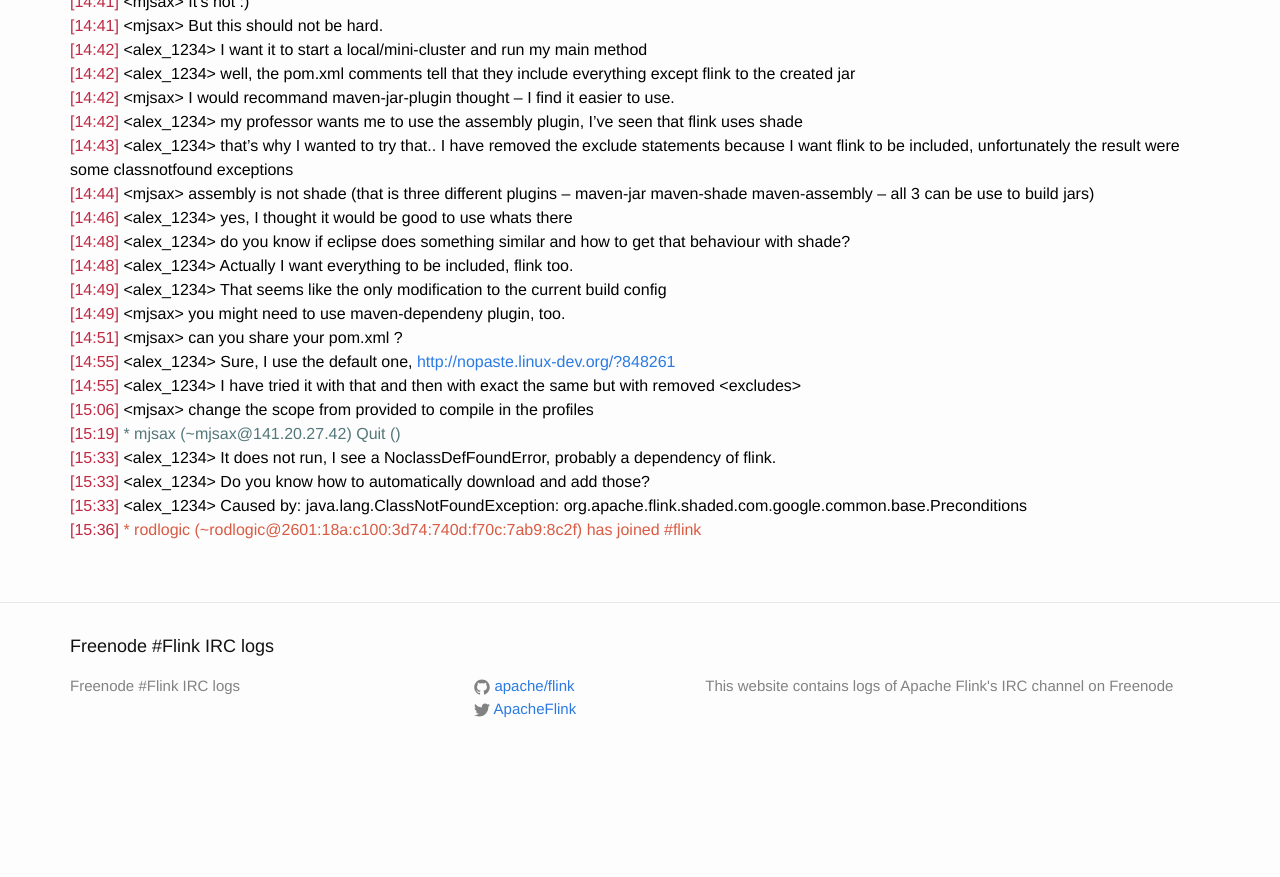
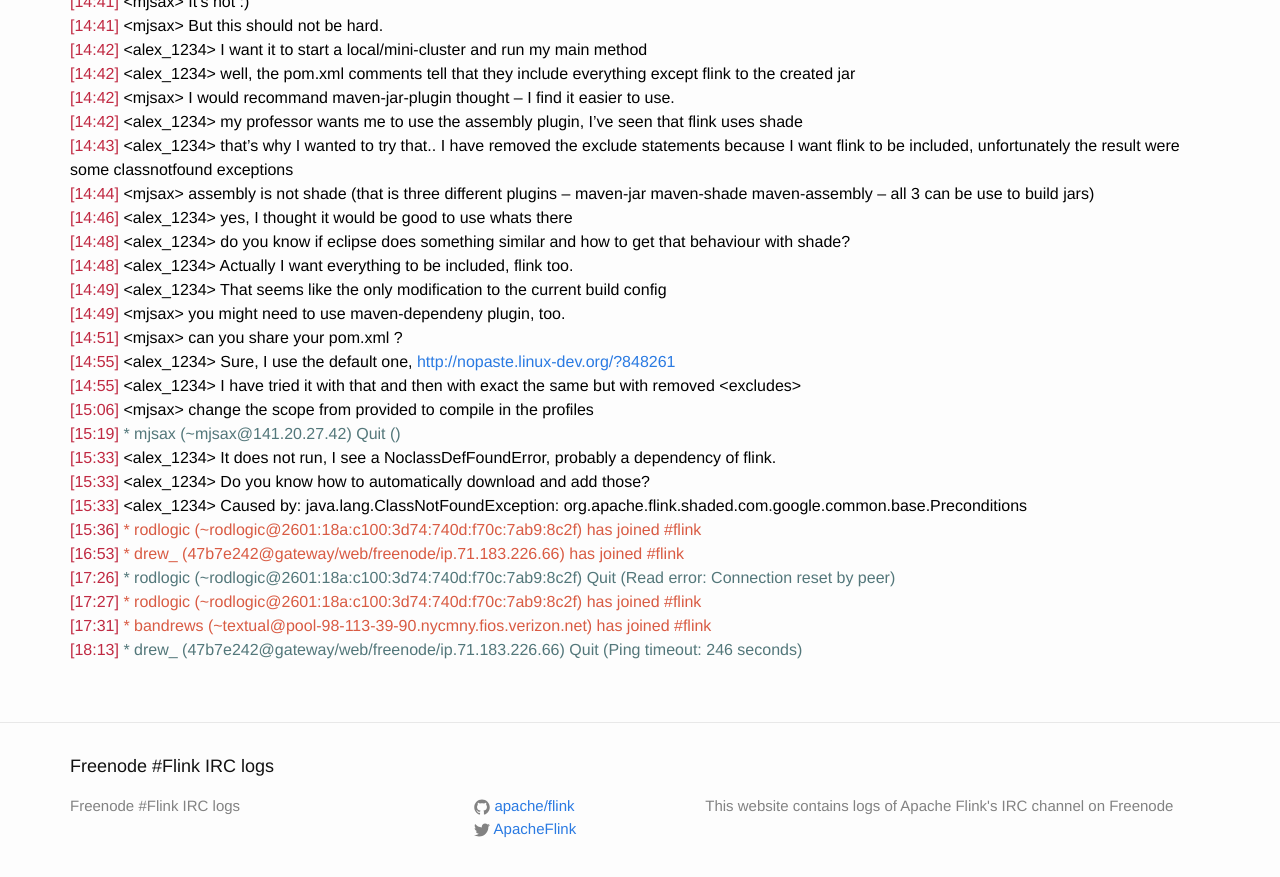
Before and after one commit to flink-irc-logs/flink-irc-logs.github.io, a Jekyll site: the page built from _posts/2015-11-20-logs.markdown, in a window 1280 px wide and 900 px high, scrolled down 930 px. Shown: the top 877 px of the window. Built offline with Jekyll 4.4.1, drawn with Linux system fonts in a browser that asks for light colours; before the commit the page ends 1710 px from its top, so only the background shows below that.

Commit message:
Update of the logs on Fri Nov 20 18:23:01 CET 2015

```diff
--- a/_posts/2015-11-20-logs.markdown
+++ b/_posts/2015-11-20-logs.markdown
@@ -56,3 +56,8 @@
 <span class="irc-date">[15:33]</span> <span class="irc-black">&lt;alex_1234&gt; Do you know how to automatically download and add those?</span><br />
 <span class="irc-date">[15:33]</span> <span class="irc-black">&lt;alex_1234&gt; Caused by: java.lang.ClassNotFoundException: org.apache.flink.shaded.com.google.common.base.Preconditions</span><br />
 <span class="irc-date">[15:36]</span> <span class="irc-green">* rodlogic (~rodlogic@2601:18a:c100:3d74:740d:f70c:7ab9:8c2f) has joined #flink</span><br />
+<span class="irc-date">[16:53]</span> <span class="irc-green">* drew_ (47b7e242@gateway/web/freenode/ip.71.183.226.66) has joined #flink</span><br />
+<span class="irc-date">[17:26]</span> <span class="irc-navy">* rodlogic (~rodlogic@2601:18a:c100:3d74:740d:f70c:7ab9:8c2f) Quit (Read error: Connection reset by peer)</span><br />
+<span class="irc-date">[17:27]</span> <span class="irc-green">* rodlogic (~rodlogic@2601:18a:c100:3d74:740d:f70c:7ab9:8c2f) has joined #flink</span><br />
+<span class="irc-date">[17:31]</span> <span class="irc-green">* bandrews (~textual@pool-98-113-39-90.nycmny.fios.verizon.net) has joined #flink</span><br />
+<span class="irc-date">[18:13]</span> <span class="irc-navy">* drew_ (47b7e242@gateway/web/freenode/ip.71.183.226.66) Quit (Ping timeout: 246 seconds)</span><br />
```
